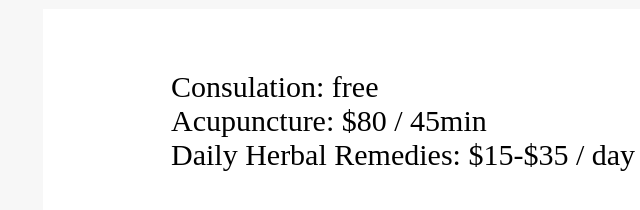
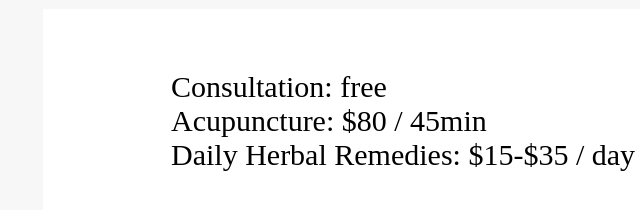
Before and after one commit to timologize/NorthlandAcuSite, a plain HTML site: page rates.html in a window 1280 px wide. Shown: the part 176-386 px from the top of the page, 85-725 px from the left. Drawn offline with Linux system fonts and the light colour scheme.

Commit message:
fixed typo

```diff
--- a/rates.html
+++ b/rates.html
@@ -24,7 +24,7 @@
         <div class="info info-rates">
             <ul>
                 <li>
-                    Consulation: free
+                    Consultation: free
                 </li>
                 <li>
                     Acupuncture: $80 / 45min
```
